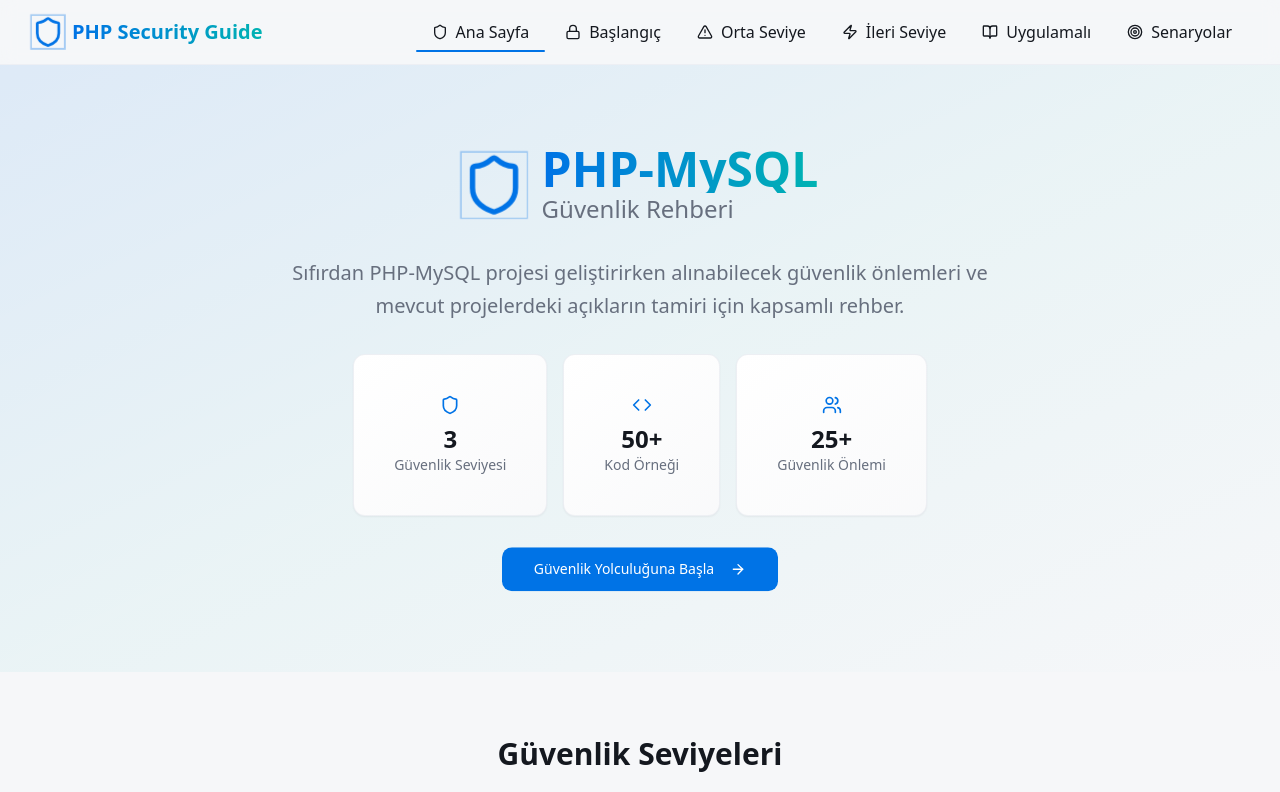
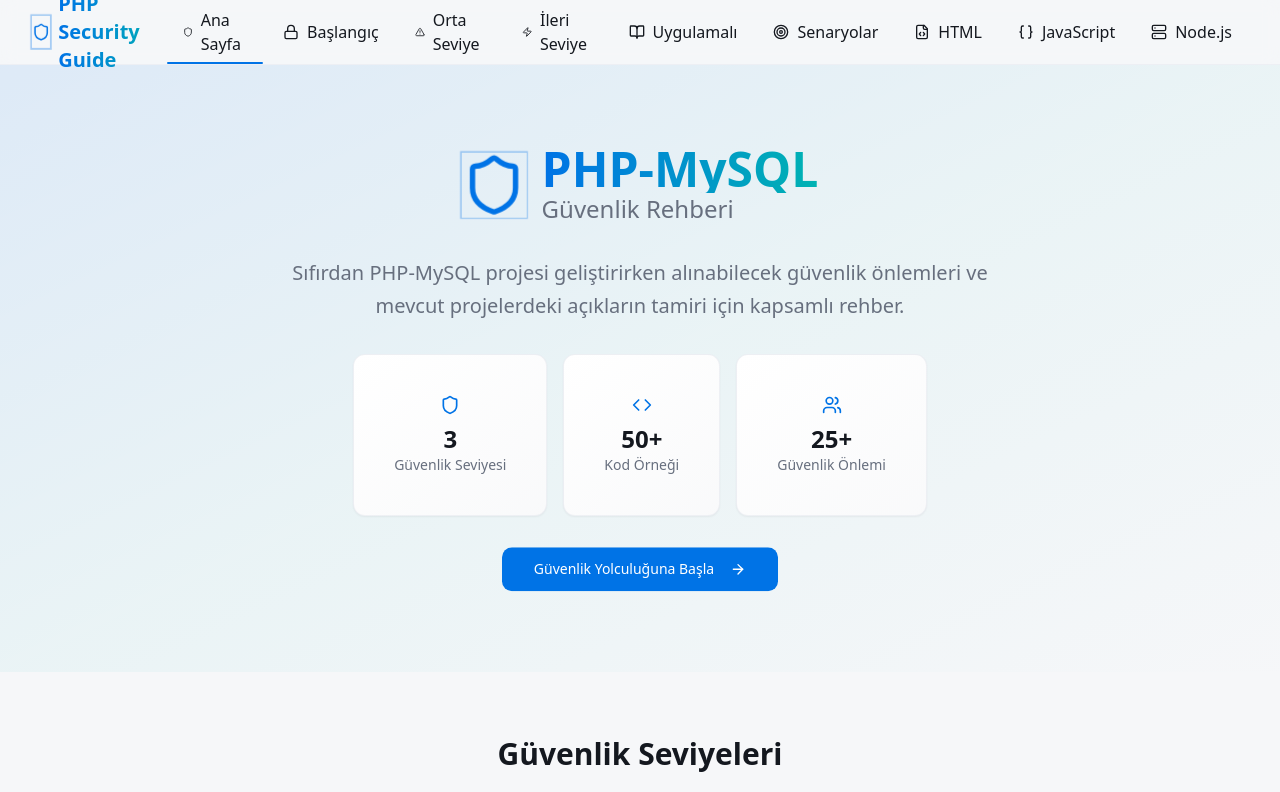
Before and after one commit to tbagriyanik/php_guvenli_yazilim, a React (Vite) app: page / in a window 1280 px wide. Shown: the top 792 px of the page. Built offline with nearby package versions, Linux system fonts and the light colour scheme; the HTML template or start-up script is replaced by a standard one.

Commit message:
Added HTML/JS/Node security lessons
Co-authored-by: tbagriyanik <347372+tbagriyanik@users.noreply.github.com>

```diff
--- a/src/App.tsx
+++ b/src/App.tsx
@@ -10,6 +10,9 @@ import IntermediateLevel from "./pages/IntermediateLevel";
 import AdvancedLevel from "./pages/AdvancedLevel";
 import PracticalExamples from "./pages/PracticalExamples";
 import SecurityChallenges from "./pages/SecurityChallenges";
+import HtmlSecurity from "./pages/HtmlSecurity";
+import JavaScriptSecurity from "./pages/JavaScriptSecurity";
+import NodejsSecurity from "./pages/NodejsSecurity";
 import NotFound from "./pages/NotFound";
 
 const queryClient = new QueryClient();
@@ -28,6 +31,9 @@ const App = () => (
           <Route path="/ileri" element={<AdvancedLevel />} />
           <Route path="/uygulamali" element={<PracticalExamples />} />
           <Route path="/senaryolar" element={<SecurityChallenges />} />
+          <Route path="/html-guvenlik" element={<HtmlSecurity />} />
+          <Route path="/javascript-guvenlik" element={<JavaScriptSecurity />} />
+          <Route path="/nodejs-guvenlik" element={<NodejsSecurity />} />
           <Route path="*" element={<NotFound />} />
         </Routes>
       </BrowserRouter>
--- a/src/components/Navigation.tsx
+++ b/src/components/Navigation.tsx
@@ -1,7 +1,7 @@
 import { useState } from "react";
 import { Button } from "@/components/ui/button";
 import { Sheet, SheetContent, SheetTrigger } from "@/components/ui/sheet";
-import { Menu, Shield, Lock, AlertTriangle, Zap, BookOpen, Target } from "lucide-react";
+import { Menu, Shield, Lock, AlertTriangle, Zap, BookOpen, Target, FileCode, Braces, Server } from "lucide-react";
 import { Link, useLocation } from "react-router-dom";
 
 const Navigation = () => {
@@ -15,6 +15,9 @@ const Navigation = () => {
     { href: "/ileri", label: "İleri Seviye", icon: Zap },
     { href: "/uygulamali", label: "Uygulamalı", icon: BookOpen },
     { href: "/senaryolar", label: "Senaryolar", icon: Target },
+    { href: "/html-guvenlik", label: "HTML", icon: FileCode },
+    { href: "/javascript-guvenlik", label: "JavaScript", icon: Braces },
+    { href: "/nodejs-guvenlik", label: "Node.js", icon: Server },
   ];
 
   const NavLink = ({ href, label, icon: Icon, mobile = false }) => {
```
